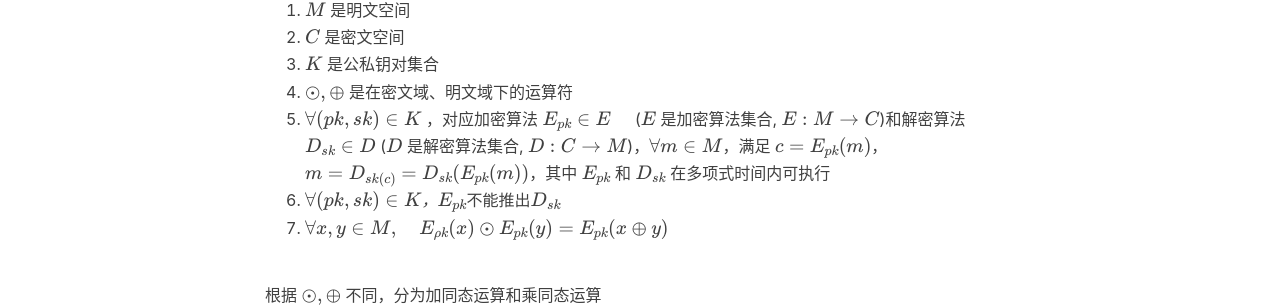
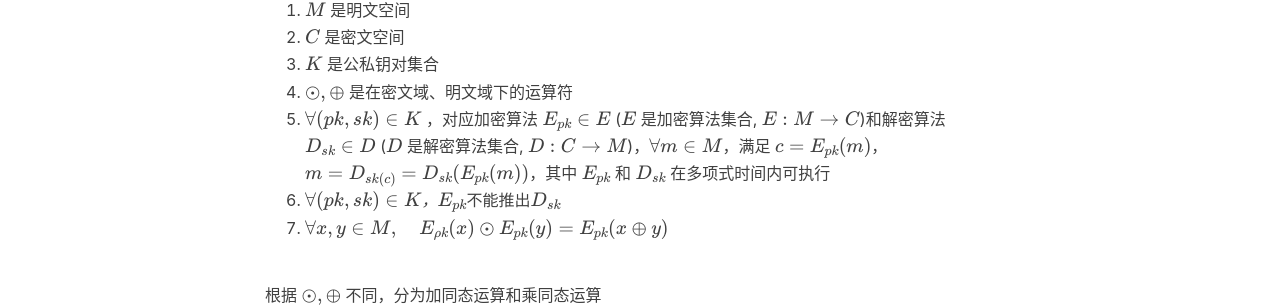
Before and after one commit to Devil-fire/Devil-fire.github.io, a Jekyll site: the page built from _posts/2021-8-16-同态加密.md, in a window 1280 px wide. Shown: the part 686-993 px from the top of the page. Built offline with Jekyll 4.4.1, drawn with Linux system fonts in a browser that asks for light colours; nearby versions of some CDN libraries; formulas are drawn with MathJax 3; comment, search, counter and statistics services are not loaded.

Commit message:
Update 2021-8-16-同态加密.md

```diff
--- a/_posts/2021-8-16-同态加密.md
+++ b/_posts/2021-8-16-同态加密.md
@@ -20,7 +20,7 @@
 2. $C$ 是密文空间
 3. $K$ 是公私钥对集合
 4. $\odot,\oplus$ 是在密文域、明文域下的运算符
-5. $\forall (pk,sk)\in K$ ，对应加密算法 $E_{pk} \in E \quad$ ($E$ 是加密算法集合, $E: M \rightarrow C$)和解密算法 $D_{sk} \in D$ ($D$ 是解密算法集合, $D: C \rightarrow M$)，$\forall m \in M$，满足 $c=E_{pk}(m)$，$m=D_{sk(c)}=D_{sk}(E_{pk}(m))$，其中 $E_{pk}$ 和 $D_{sk}$ 在多项式时间内可执行
+5. $\forall (pk,sk)\in K$ ，对应加密算法 $E_{pk} \in E $ ($E$ 是加密算法集合, $E: M \rightarrow C$)和解密算法 $D_{sk} \in D$ ($D$ 是解密算法集合, $D: C \rightarrow M$)，$\forall m \in M$，满足 $c=E_{pk}(m)$，$m=D_{sk(c)}=D_{sk}(E_{pk}(m))$，其中 $E_{pk}$ 和 $D_{sk}$ 在多项式时间内可执行
 6. $\forall (pk,sk)\in K，E_{pk}不能推出D_{sk}$
 7. $\forall x, y \in M, \quad E_{\rho k}(x) \odot E_{p k}(y)=E_{p k}(x \oplus y)$
 
```
